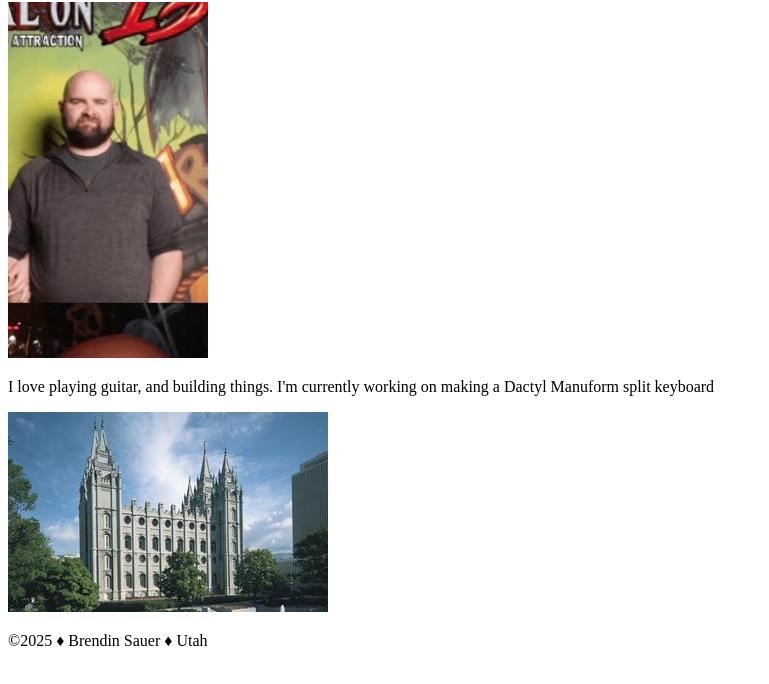
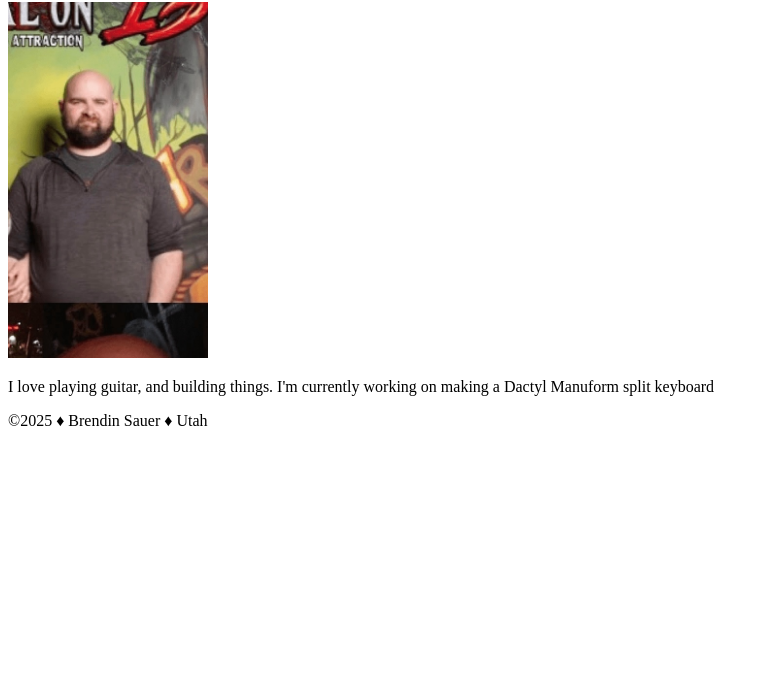
Before and after one commit to BsauerSchool/wdd130, a plain HTML site: page index.html in a window 1280 px wide. Shown: the part 104-788 px from the top of the page, without its empty margins (0-769 px from the left). Drawn offline with Linux system fonts and the light colour scheme.

Commit message:
Fixed a fix

```diff
--- a/index.html
+++ b/index.html
@@ -23,8 +23,6 @@
         </p>
     </main>
 
-    <img src="images/salt-lake-temple.jpg" alt="The Salt Lake Temple.">
-
     <!-- #11
              Within the footer element, add a p paragraph element
             -->
```
